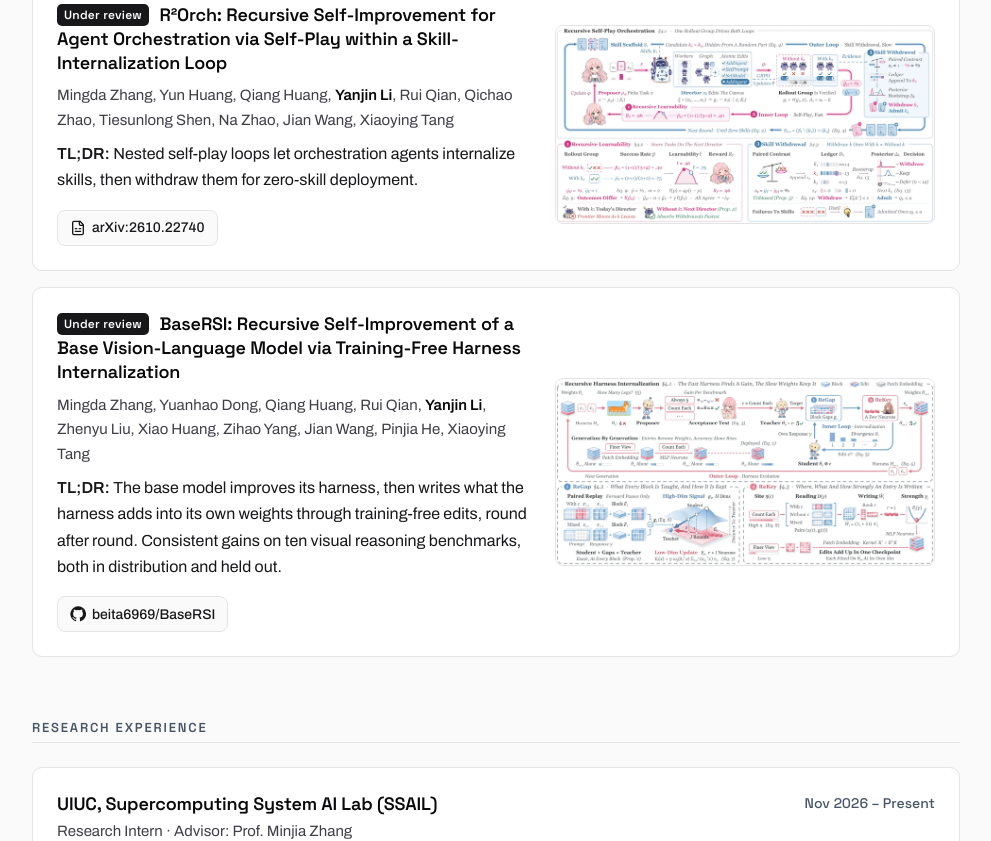
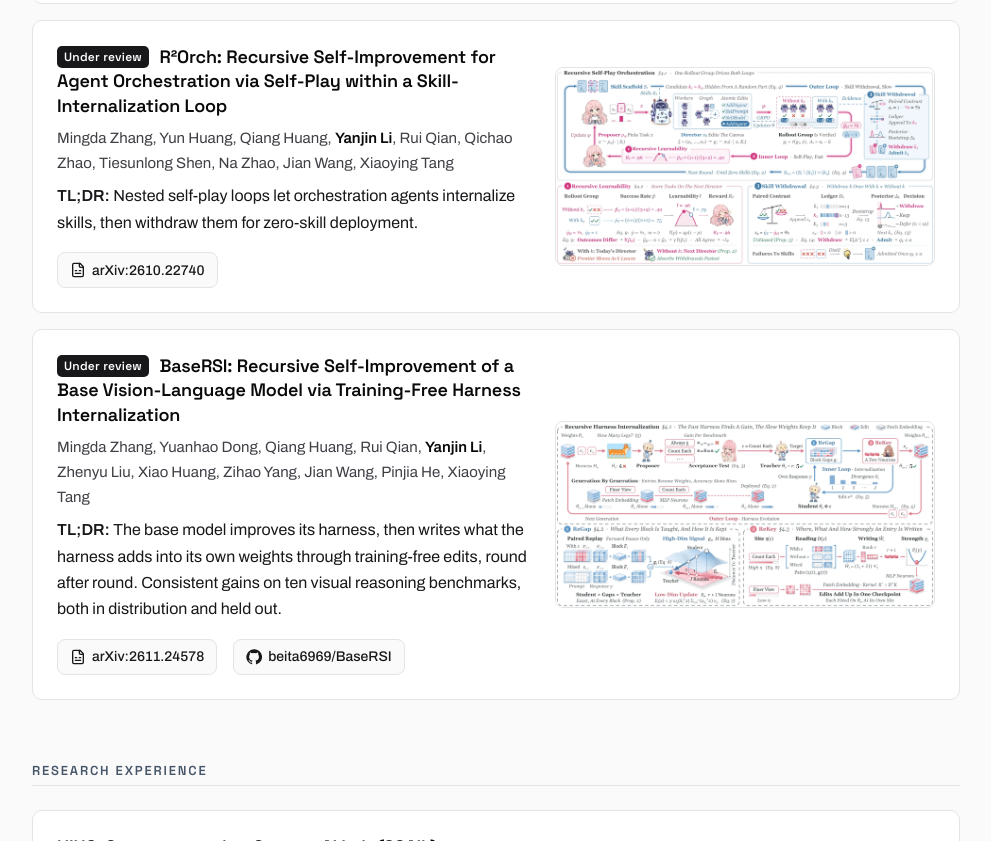
Before and after one commit to YJLi-new/YJLi-new.github.io, a plain HTML site: page index.html in a window 1280 px wide. Shown: the part 1959-2800 px from the top of the page, without its empty margins (144-1135 px from the left). Drawn offline with Linux system fonts and the light colour scheme.

Commit message:
Add BaseRSI arXiv milestone and link

```diff
--- a/index.html
+++ b/index.html
@@ -297,6 +297,7 @@
   <section id="milestones" aria-labelledby="ms-h">
     <h2 id="ms-h">Milestones</h2>
     <ul class="news">
+      <li><time datetime="2026-11">2026/11</time><span><a href="https://arxiv.org/abs/2611.24578">BaseRSI</a> is on arXiv and under review.</span></li>
       <li><time datetime="2026-11">2026/11</time><span>My first-author paper <a href="https://arxiv.org/abs/2611.05917v1">DecoupAttn</a> is out on arXiv and under review.</span></li>
       <li><time datetime="2026-10">2026/10</time><span><a href="https://arxiv.org/abs/2610.22740">R&sup2;Orch</a> is on arXiv and under review.</span></li>
       <li><time datetime="2026-10">2026/10</time><span><a href="https://github.com/beita6969/ScienceClaw">ScienceClaw</a> passed 1,000 GitHub stars.</span></li>
@@ -355,6 +356,9 @@
           <p class="authors">Mingda Zhang, Yuanhao Dong, Qiang Huang, Rui Qian, <b>Yanjin Li</b>, Zhenyu Liu, Xiao Huang, Zihao Yang, Jian Wang, Pinjia He, Xiaoying Tang</p>
           <p class="summary"><b>TL;DR:</b> The base model improves its harness, then writes what the harness adds into its own weights through training-free edits, round after round. Consistent gains on ten visual reasoning benchmarks, both in distribution and held out.</p>
           <div class="meta">
+            <a class="pill" href="https://arxiv.org/abs/2611.24578">
+              <svg viewBox="0 0 24 24" fill="none" stroke="currentColor" stroke-width="2" stroke-linecap="round" stroke-linejoin="round" aria-hidden="true"><path d="M15 2H6a2 2 0 0 0-2 2v16a2 2 0 0 0 2 2h12a2 2 0 0 0 2-2V7Z"/><path d="M14 2v4a2 2 0 0 0 2 2h4"/><path d="M10 13H8M16 17H8M16 13h-2"/></svg>
+              arXiv:2611.24578</a>
             <a class="pill" href="https://github.com/beita6969/BaseRSI">
               <svg viewBox="0 0 24 24" fill="currentColor" aria-hidden="true"><path d="M12 .5a11.5 11.5 0 0 0-3.64 22.41c.58.1.79-.25.79-.56v-2c-3.2.7-3.88-1.37-3.88-1.37-.52-1.33-1.28-1.69-1.28-1.69-1.05-.71.08-.7.08-.7 1.16.08 1.77 1.19 1.77 1.19 1.03 1.77 2.7 1.26 3.36.96.1-.75.4-1.26.73-1.55-2.55-.29-5.24-1.28-5.24-5.68 0-1.26.45-2.28 1.19-3.09-.12-.29-.52-1.46.11-3.04 0 0 .97-.31 3.17 1.18a11 11 0 0 1 5.77 0c2.2-1.49 3.17-1.18 3.17-1.18.63 1.58.23 2.75.11 3.04.74.81 1.19 1.83 1.19 3.09 0 4.41-2.69 5.39-5.25 5.67.41.36.78 1.06.78 2.14v3.17c0 .31.21.67.8.56A11.5 11.5 0 0 0 12 .5Z"/></svg>
               beita6969/BaseRSI</a>
```
